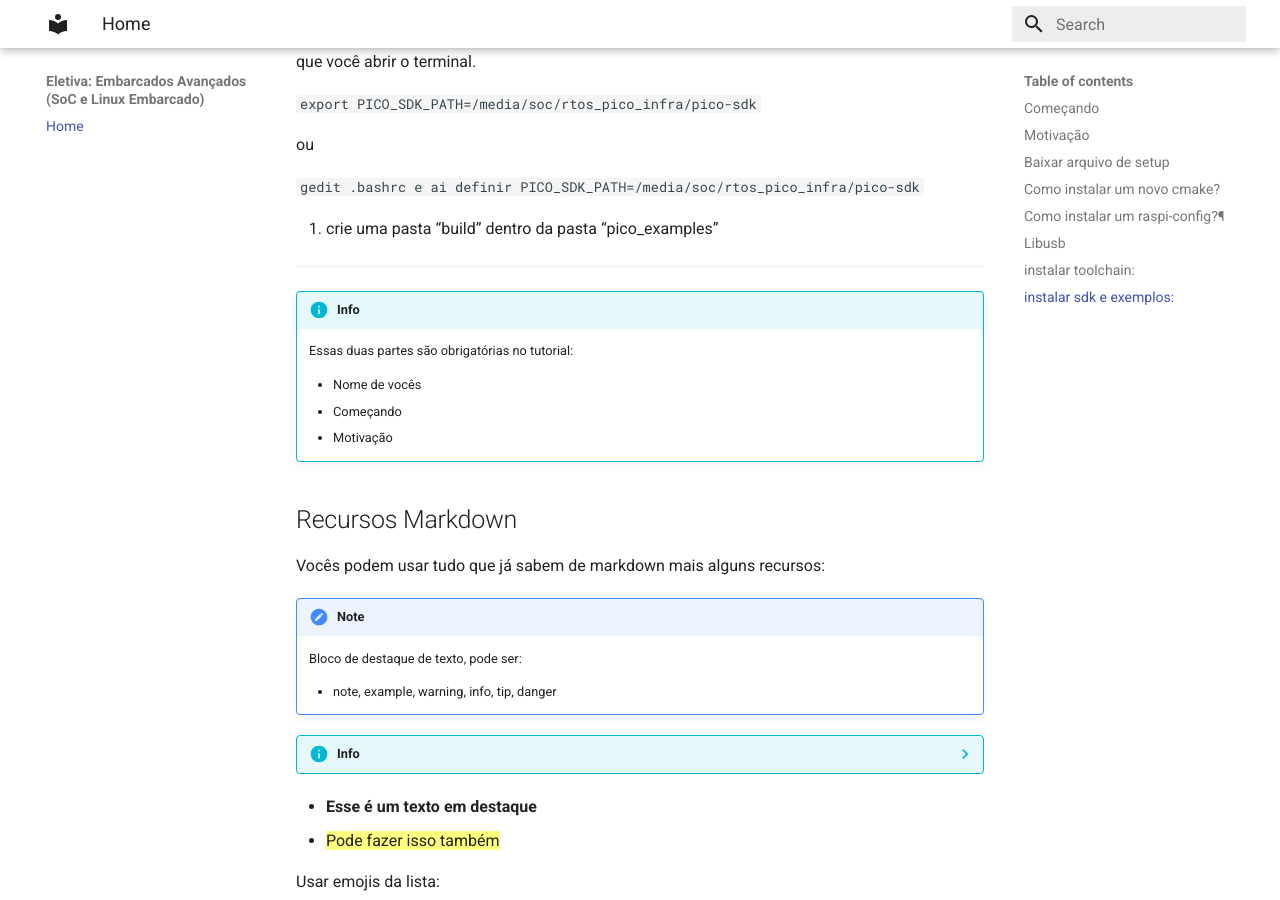
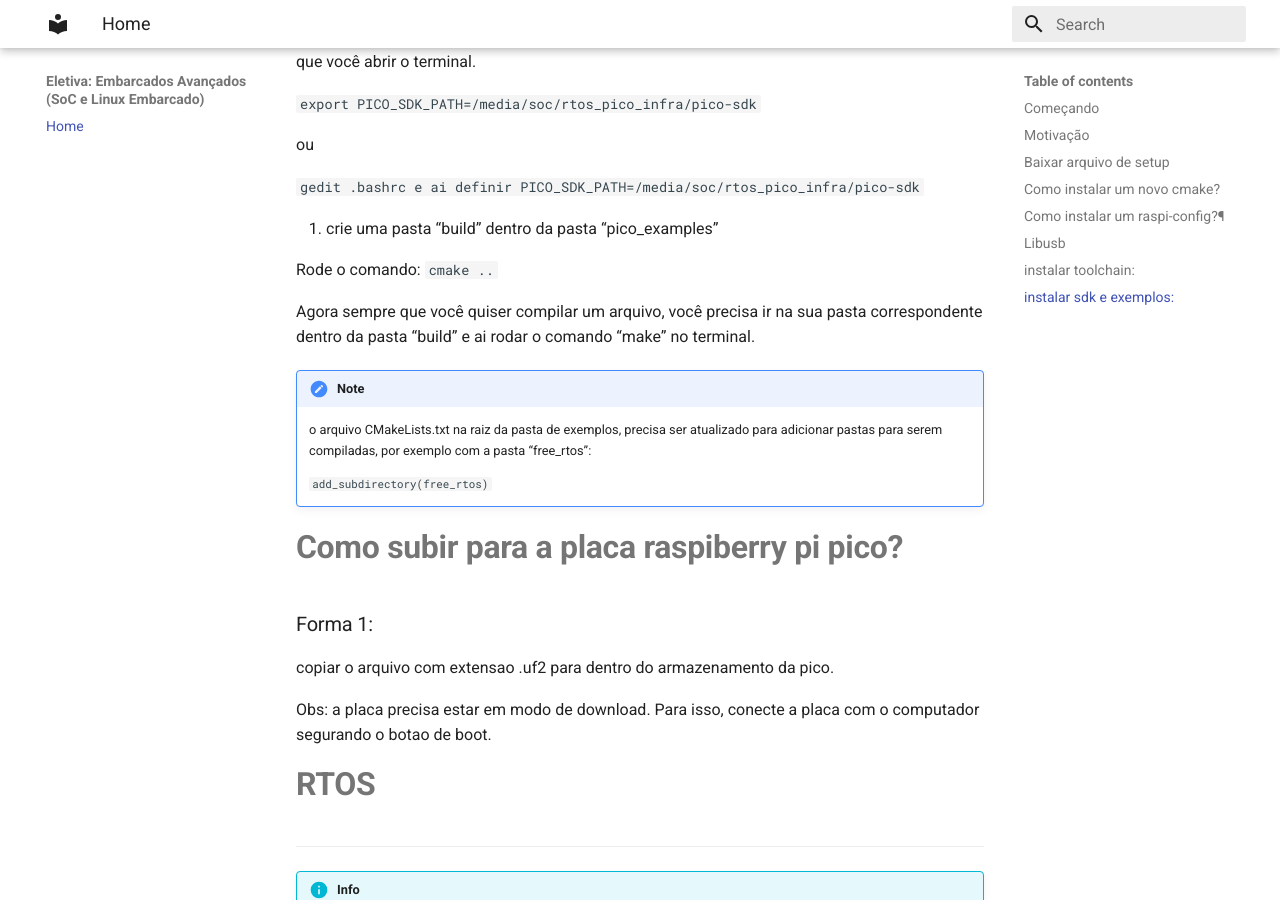
Before and after one commit to danielminson/Tutorial_freertos_pi_pico, an MkDocs documentation site: the page built from docs-src/index.md, in a window 1280 px wide and 900 px high, scrolled down 2688 px. Built offline with MkDocs 1.6.1 and Material for MkDocs 9.7.7, drawn with Linux system fonts in a browser that asks for light colours; emoji names are drawn with the system emoji font.

Commit message:
Update index.md

```diff
--- a/docs-src/index.md
+++ b/docs-src/index.md
@@ -95,6 +95,30 @@ ou
 
 1. crie uma pasta “build” dentro da pasta “pico_examples”
 
+
+
+Rode o comando:
+`cmake ..`
+
+Agora sempre que você quiser compilar um arquivo, você precisa ir na sua pasta correspondente dentro da pasta “build” e ai rodar o comando “make” no terminal.
+
+!!! note
+    o arquivo CMakeLists.txt na raiz da pasta de exemplos, precisa ser atualizado para adicionar pastas para serem compiladas, por exemplo com a pasta “free_rtos”:
+
+    `add_subdirectory(free_rtos)`
+
+
+# **Como subir para a placa raspiberry pi pico?**
+
+### Forma 1:
+copiar o arquivo com extensao .uf2 para dentro do armazenamento da pico.
+
+Obs: a placa precisa estar em modo de download. Para isso, conecte a placa com o computador segurando o botao de boot.
+
+
+
+# **RTOS**
+
 ----------------------------------------------
 
 !!! info
```
